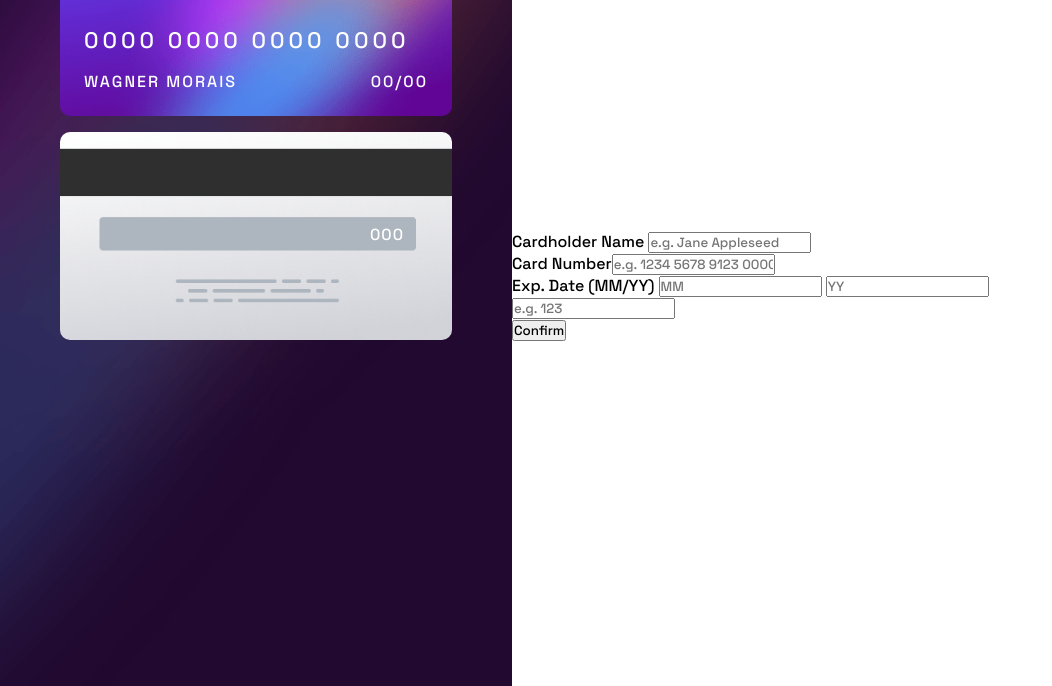
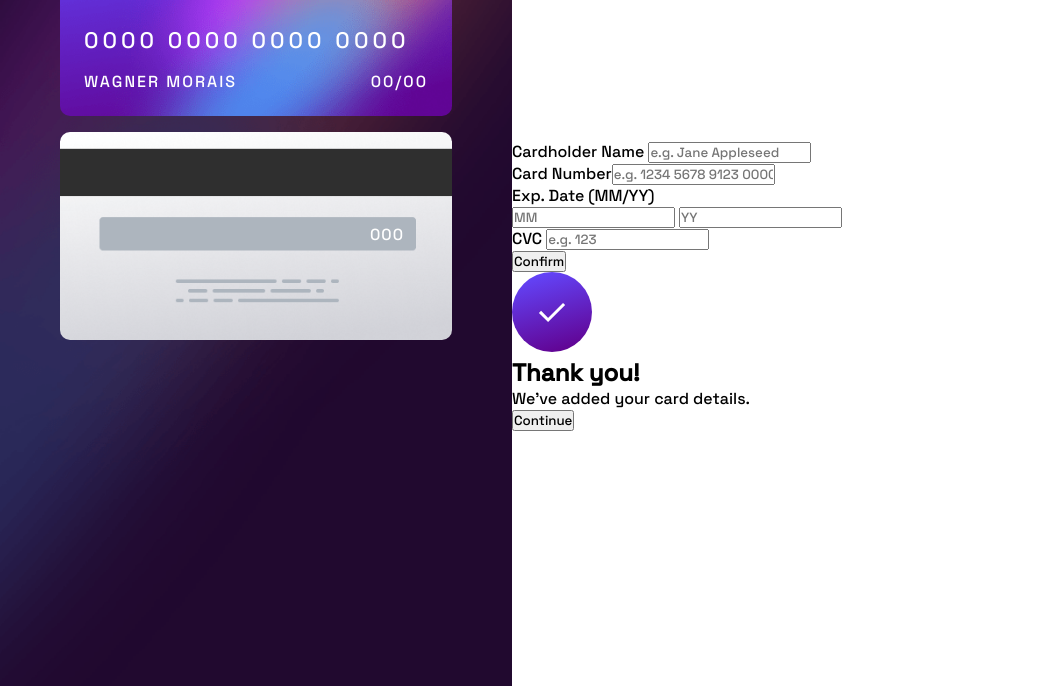
Before and after one commit to wagnnermorais/FEM-Interactive-Card, a website built with Vite: page index.html in a window 1280 px wide. Shown: the part 114-800 px from the top of the page, without its empty margins (0-1052 px from the left). Built offline with nearby package versions, Linux system fonts and the light colour scheme.

Commit message:
feat: creating sucess box

```diff
--- a/index.html
+++ b/index.html
@@ -29,7 +29,7 @@
         </div>
       </section>
       <section class="main-content">
-        <form action="#">
+        <form action="#" class="">
           <div class="input-box">
             <label for="holder" class="form-label">Cardholder Name</label>
             <input
@@ -51,7 +51,9 @@
             />
           </div>
           <div class="columns-input">
-            <label for="date">Exp. Date (MM/YY)</label>
+            <div class="columns-input-box">
+              <label for="date" class="form-label">Exp. Date (MM/YY)</label>
+              <div class="date-box">
                 <input
                   type="text"
                   class="form-input"
@@ -67,14 +69,28 @@
                   id="year"
                 />
               </div>
-          <div class="input-box">
-            <label for="" class="form-label"></label>
+            </div>
+            <div class="columns-input-box">
+              <label for="" class="form-label">CVC</label>
               <input type="text" class="form-input" placeholder="e.g. 123" />
+            </div>
           </div>
           <div class="button-box">
             <input type="submit" value="Confirm" />
           </div>
         </form>
+        <div class="card-signed hide">
+          <div class="image-box">
+            <img src="./icon-complete.svg" alt="Complete icon" />
+          </div>
+          <div class="message-box">
+            <h1>Thank you!</h1>
+            <p>We've added your card details.</p>
+          </div>
+          <div class="button-box">
+            <button type="button">Continue</button>
+          </div>
+        </div>
       </section>
     </main>
     <script type="module" src="/main.js"></script>
```
Lines whose indentation alone changed are shown as unchanged.
